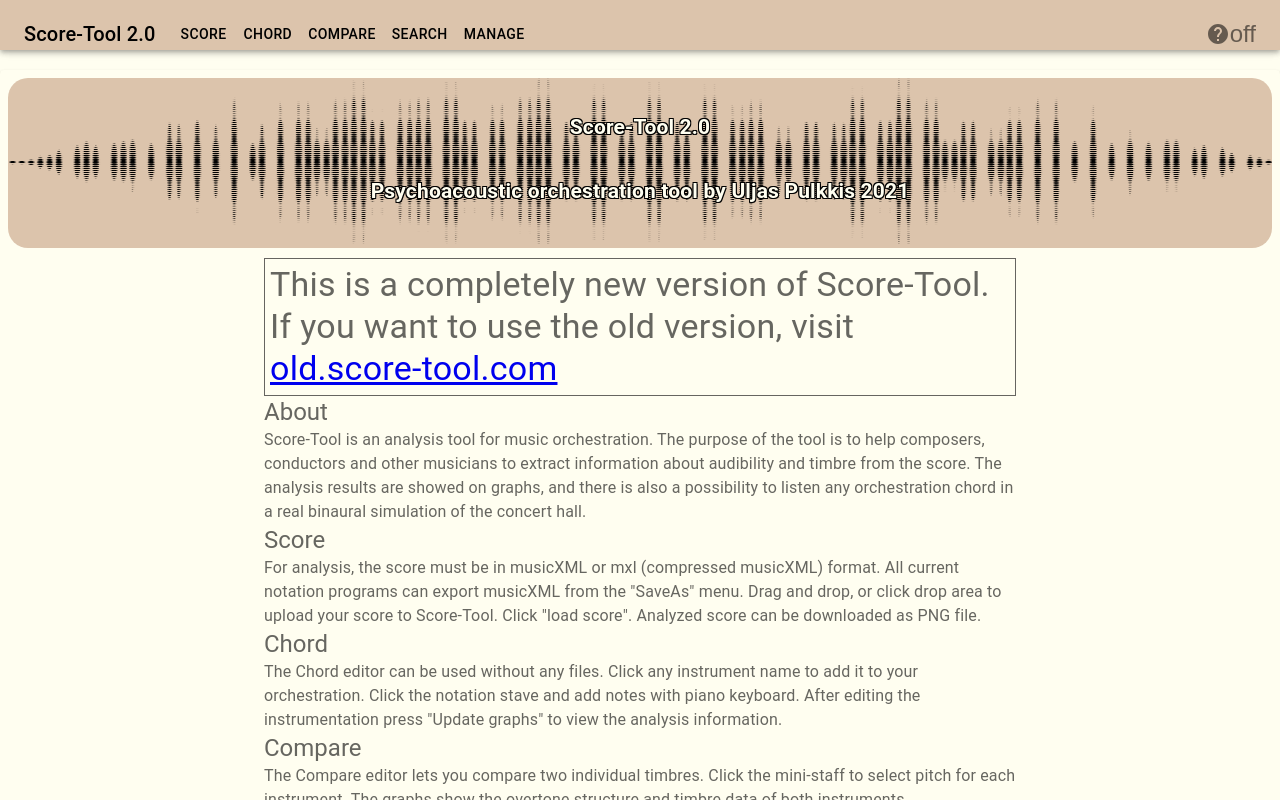
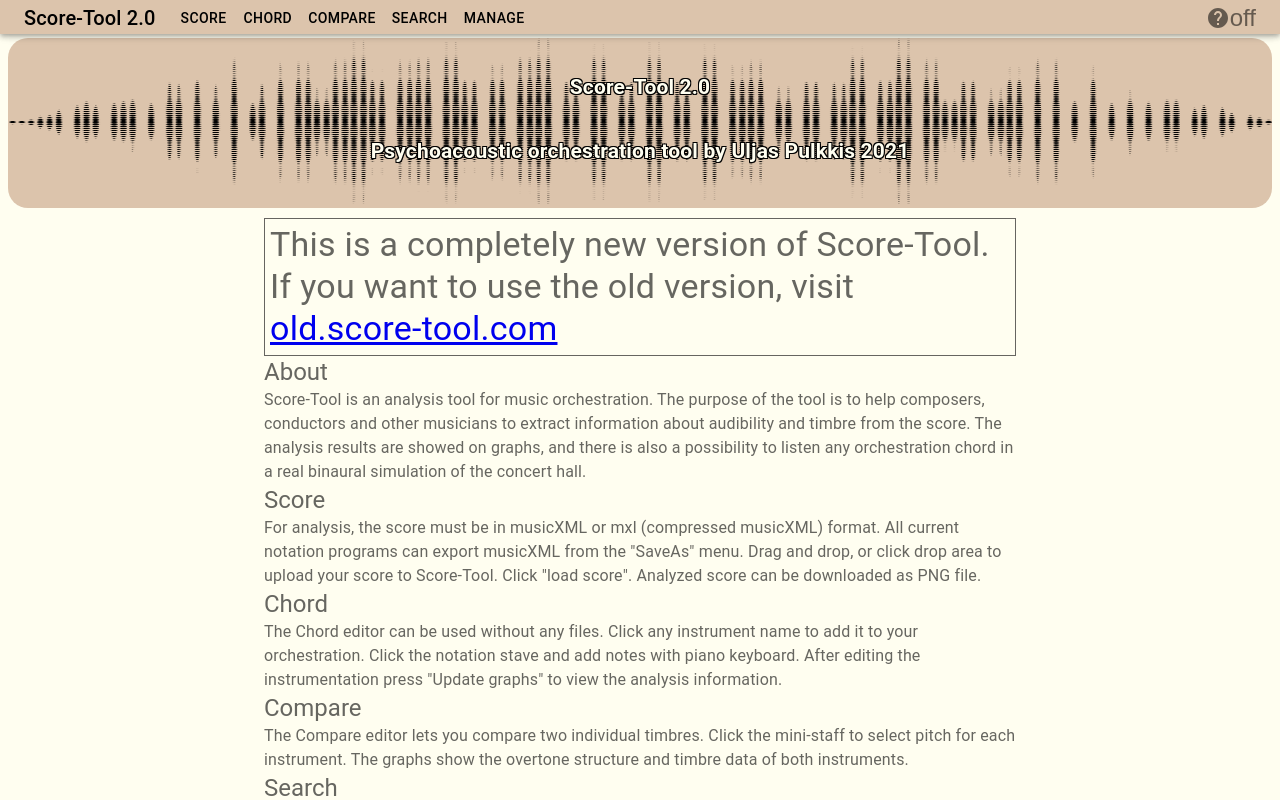
Before and after one commit to upulkkis/Score-Tool-2.0, a React (Create React App) app: page / in a window 1280 px wide. Shown: the top 800 px of the page. Built offline with nearby package versions, Linux system fonts and the light colour scheme.

Commit message:
small layout adjustments

```diff
--- a/package.json
+++ b/package.json
@@ -1,6 +1,6 @@
 {
   "name": "Score-Tool-2.0",
-  "version": "1.0.0",
+  "version": "2.0.0",
   "description": "A new version of score-tool app",
   "homepage": ".",
   "main": "dist/index.js",
--- a/src/App.css
+++ b/src/App.css
@@ -1,13 +1,13 @@
 .App {
-  margin-top: 70px;
+  margin-top: 30px;
   text-align: center;
 }
 
 .MuiDialogContent-root {
-  margin-top: 50px !important;
+  margin-top: 30px !important;
 }
 .MuiDialog-paperFullScreen {
-  margin-top: 100px !important;
+  margin-top: 60px !important;
 }
 
 .App-logo {
--- a/src/MyNavbar.js
+++ b/src/MyNavbar.js
@@ -56,7 +56,7 @@ export default function MyNavbar(props) {
 
     return (
         <ThemeProvider theme={theme}>
-      <AppBar color="neutral" sx={{height:50}}>
+      <AppBar color="neutral" sx={{height:50, paddingTop: 0, minHeight: 20, marginTop: -2}}>
         <Container maxWidth="xl">
           <Toolbar disableGutters>
             <Tooltip title={<Helps help="Scoretool"/>} disableHoverListener={!help} disableTouchListener={!help}>
--- a/src/lib/Score.jsx
+++ b/src/lib/Score.jsx
@@ -926,7 +926,7 @@ function mid2note (midi) {
     <ThemeProvider theme={theme}>
       <small>
         <ScrollHide>
-      <AppBar color="neutral" style={{overflow:"auto", marginTop:50}}>
+      <AppBar color="neutral" style={{overflow:"auto", marginTop:30}}>
         <Container maxWidth="xl" style={{overflow:"auto"}}>
       <Item style={{textAlign: "center", justifyContent: "center", alignItems: "center", alignContent: "center", marginLeft: "auto", marginRight: "auto"}}>
         <Accordion expanded={this.state.expanded} onChange={handleAccChange} style={{backgroundColor: "#f9fff0"}}>
```
Also changed, not shown: 16 other files (tests, documents, lock files or other folders).
